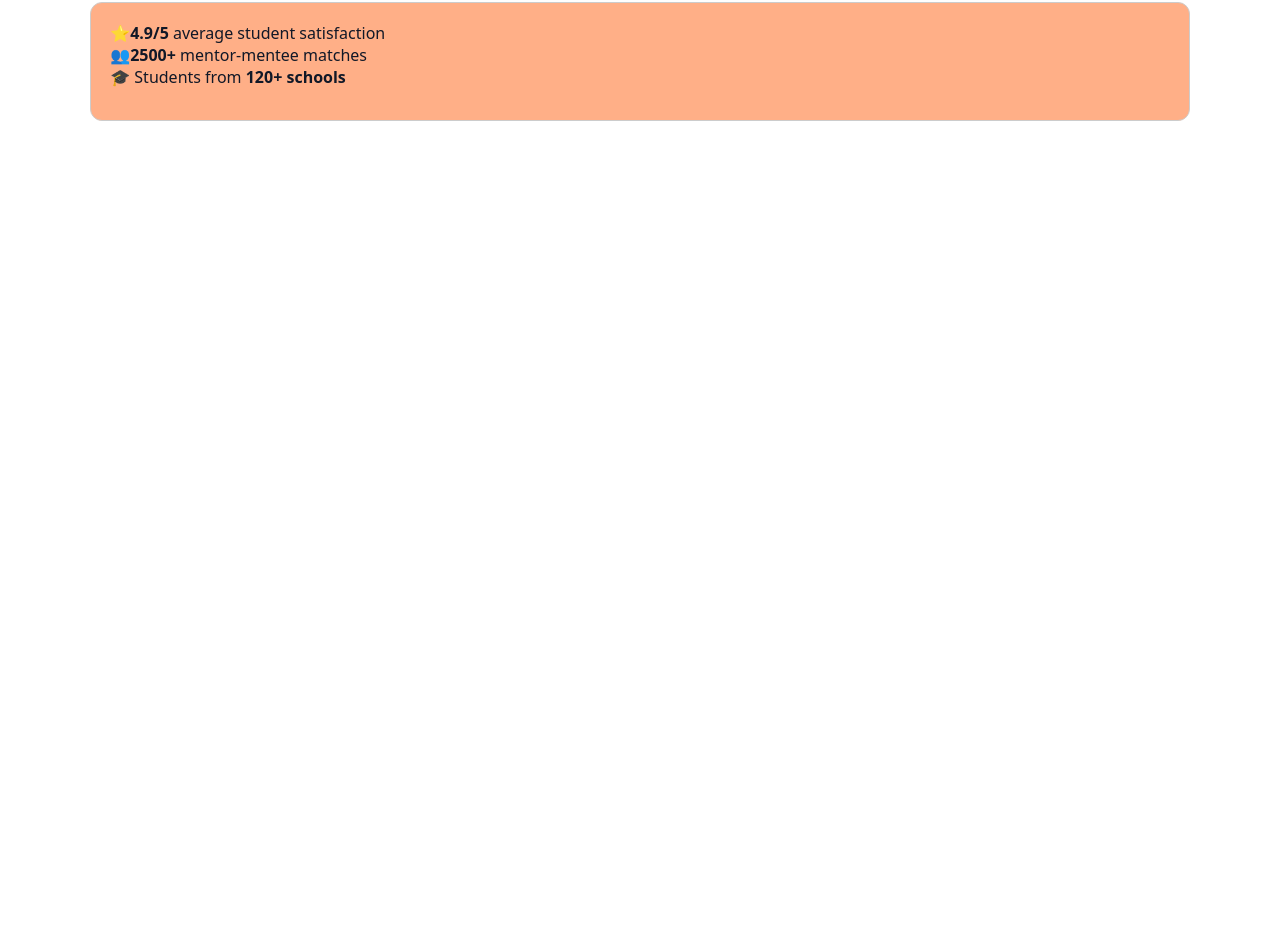
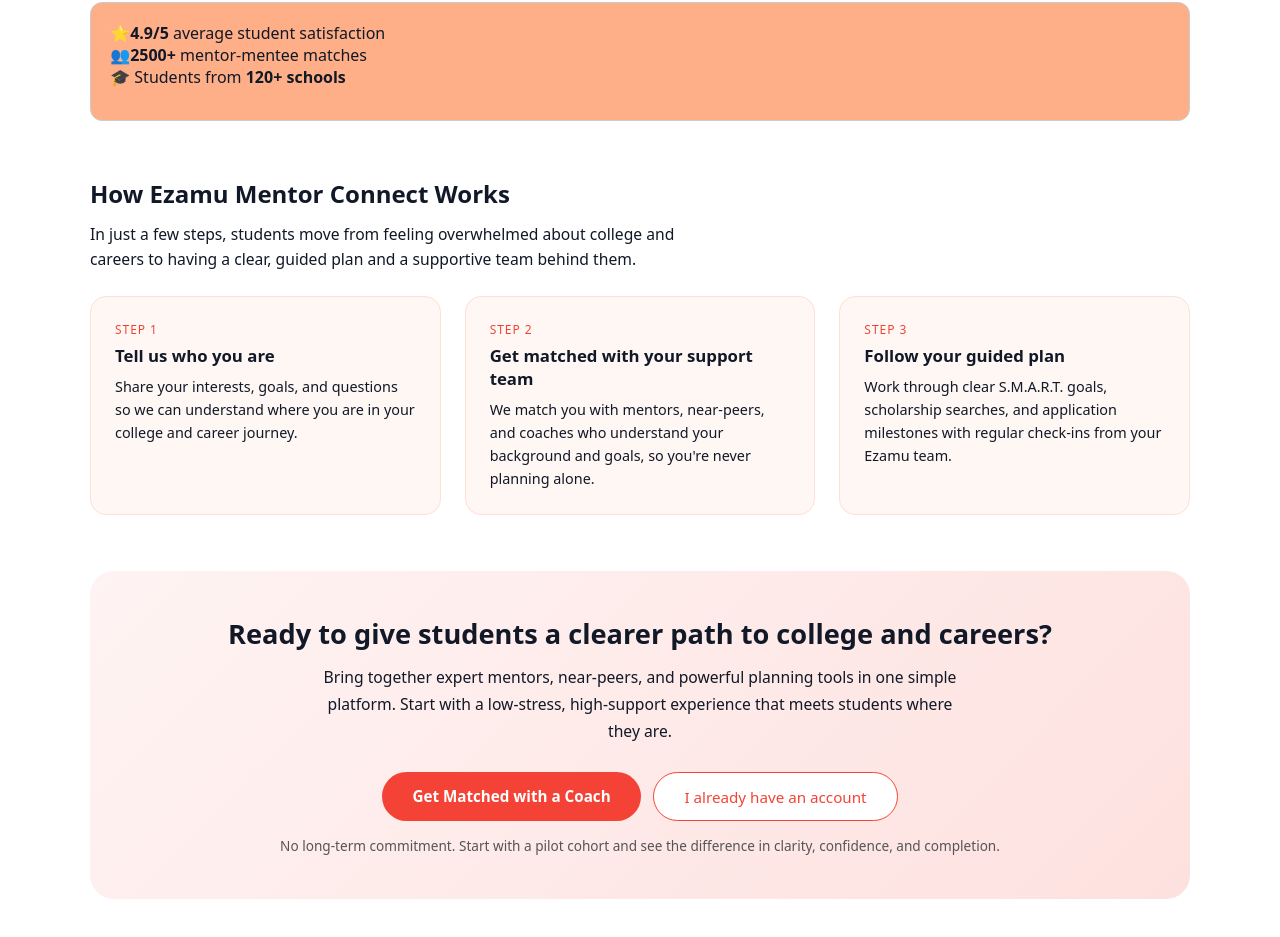
Before and after one commit to justaformality/ezamu-mentor-mentee-platform, a React (Vite) app in the folder frontend/: page / in a window 1280 px wide. Shown: the part 1313-2250 px from the top of the page. Before the commit the page ends 1554 px from the top, so only its background shows below. Built offline with nearby package versions, Linux system fonts and the light colour scheme.

Commit message:
updated landing-page.jsx with How It Works and CTA

```diff
--- a/frontend/src/pages/landing-page.jsx
+++ b/frontend/src/pages/landing-page.jsx
@@ -345,8 +345,231 @@
         </section>
 
         {/* 5. HOW IT WORKS SECTION ------------------------------------------------------------------------------------------------------------*/}
+      <section style={{ marginBottom: "3.5rem" }}>
+          <h2
+            style={{
+              fontSize: "1.5rem",
+              marginBottom: "0.75rem",
+            }}
+          >
+            How Ezamu Mentor Connect Works
+          </h2>
 
+          <p
+            style={{
+              maxWidth: "640px",
+              fontSize: "0.98rem",
+              lineHeight: 1.6,
+              marginBottom: "1.5rem",
+            }}
+          >
+            In just a few steps, students move from feeling overwhelmed about
+            college and careers to having a clear, guided plan and a supportive
+            team behind them.
+          </p>
+
+          <div
+            style={{
+              display: "flex",
+              flexWrap: "wrap",
+              gap: "1.5rem",
+            }}
+          >
+            {/* Step 1 */}
+            <div
+              style={{
+                flex: "1 1 260px",
+                minWidth: "220px",
+                padding: "1.5rem",
+                borderRadius: "1rem",
+                border: "1px solid #ffe0d5",
+                background: "#fff7f4",
+              }}
+            >
+              <p
+                style={{
+                  fontSize: "0.75rem",
+                  textTransform: "uppercase",
+                  letterSpacing: "0.08em",
+                  color: "#f44336",
+                  marginBottom: "0.4rem",
+                }}
+              >
+                Step 1
+              </p>
+              <h3
+                style={{
+                  fontSize: "1.05rem",
+                  marginBottom: "0.5rem",
+                }}
+              >
+                Tell us who you are
+              </h3>
+              <p style={{ fontSize: "0.9rem", lineHeight: 1.6 }}>
+                Share your interests, goals, and questions so we can understand
+                where you are in your college and career journey.
+              </p>
+            </div>
+
+            {/* Step 2 */}
+            <div
+              style={{
+                flex: "1 1 260px",
+                minWidth: "220px",
+                padding: "1.5rem",
+                borderRadius: "1rem",
+                border: "1px solid #ffe0d5",
+                background: "#fff7f4",
+              }}
+            >
+              <p
+                style={{
+                  fontSize: "0.75rem",
+                  textTransform: "uppercase",
+                  letterSpacing: "0.08em",
+                  color: "#f44336",
+                  marginBottom: "0.4rem",
+                }}
+              >
+                Step 2
+              </p>
+              <h3
+                style={{
+                  fontSize: "1.05rem",
+                  marginBottom: "0.5rem",
+                }}
+              >
+                Get matched with your support team
+              </h3>
+              <p style={{ fontSize: "0.9rem", lineHeight: 1.6 }}>
+                We match you with mentors, near-peers, and coaches who
+                understand your background and goals, so you&apos;re never
+                planning alone.
+              </p>
+            </div>
+
+            {/* Step 3 */}
+            <div
+              style={{
+                flex: "1 1 260px",
+                minWidth: "220px",
+                padding: "1.5rem",
+                borderRadius: "1rem",
+                border: "1px solid #ffe0d5",
+                background: "#fff7f4",
+              }}
+            >
+              <p
+                style={{
+                  fontSize: "0.75rem",
+                  textTransform: "uppercase",
+                  letterSpacing: "0.08em",
+                  color: "#f44336",
+                  marginBottom: "0.4rem",
+                }}
+              >
+                Step 3
+              </p>
+              <h3
+                style={{
+                  fontSize: "1.05rem",
+                  marginBottom: "0.5rem",
+                }}
+              >
+                Follow your guided plan
+              </h3>
+              <p style={{ fontSize: "0.9rem", lineHeight: 1.6 }}>
+                Work through clear S.M.A.R.T. goals, scholarship searches, and
+                application milestones with regular check-ins from your Ezamu
+                team.
+              </p>
+            </div>
+          </div>
+        </section>
         {/* 6. CALL TO ACTION SECTION ------------------------------------------------------------------------------------------------------------*/}
+        <section
+          style={{
+            padding: "2.75rem 2.25rem",
+            borderRadius: "1.5rem",
+            background:
+              "linear-gradient(135deg, rgba(244,67,54,0.06), rgba(244,67,54,0.16))",
+            textAlign: "center",
+          }}
+        >
+          <h2
+            style={{
+              fontSize: "1.7rem",
+              marginBottom: "0.75rem",
+            }}
+          >
+            Ready to give students a clearer path to college and careers?
+          </h2>
+
+          <p
+            style={{
+              fontSize: "0.98rem",
+              lineHeight: 1.7,
+              maxWidth: "640px",
+              margin: "0 auto 1.75rem",
+            }}
+          >
+            Bring together expert mentors, near-peers, and powerful planning
+            tools in one simple platform. Start with a low-stress, high-support
+            experience that meets students where they are.
+          </p>
+
+          <div
+            style={{
+              display: "flex",
+              flexWrap: "wrap",
+              justifyContent: "center",
+              gap: "0.75rem",
+            }}
+          >
+            <Link
+              to="/signup"
+              style={{
+                padding: "0.85rem 1.9rem",
+                borderRadius: "999px",
+                border: "none",
+                backgroundColor: "#f44336",
+                color: "#ffffff",
+                textDecoration: "none",
+                fontSize: "0.95rem",
+                fontWeight: 600,
+              }}
+            >
+              Get Matched with a Coach
+            </Link>
+
+            <Link
+              to="/signin"
+              style={{
+                padding: "0.85rem 1.9rem",
+                borderRadius: "999px",
+                border: "1px solid #f44336",
+                color: "#f44336",
+                textDecoration: "none",
+                fontSize: "0.95rem",
+                fontWeight: 500,
+                backgroundColor: "#ffffff",
+              }}
+            >
+              I already have an account
+            </Link>
+          </div>
+
+          <p
+            style={{
+              marginTop: "0.9rem",
+              fontSize: "0.85rem",
+              color: "#555",
+            }}
+          >
+            No long-term commitment. Start with a pilot cohort and see the
+            difference in clarity, confidence, and completion.
+          </p>
+        </section>
       </div>
     </main>
   );
```
